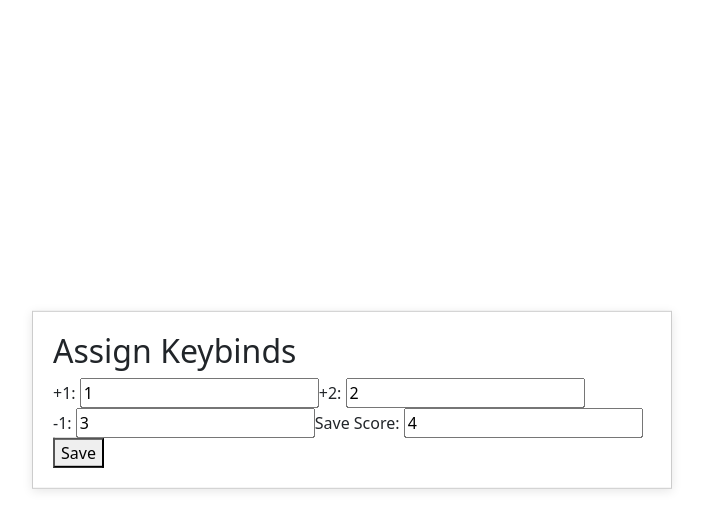
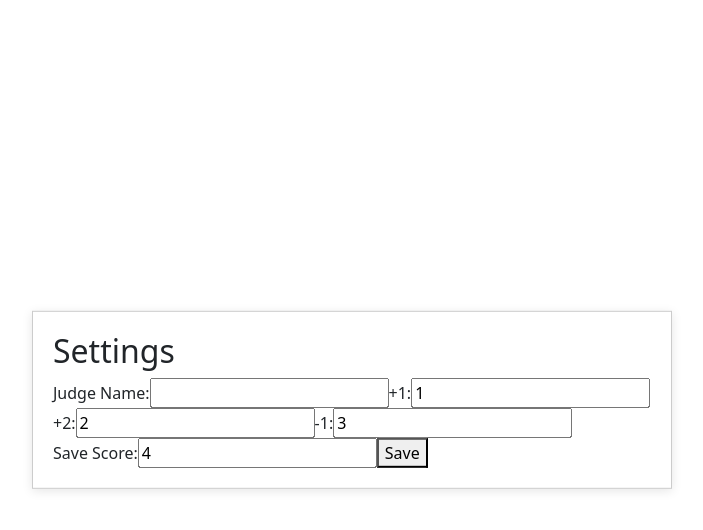
Before and after one commit to colinbeckford/clicker-react, a React (Create React App) app: page / in a window 1280 px wide. Both pictures are taken after a click on the button "Score Freestyle". Shown: the top 530 px of the page, without its empty margins (288-991 px from the left). Built offline with nearby package versions, Linux system fonts and the light colour scheme.

Commit message:
Updates
moving judge name to settings

```diff
--- a/src/App.js
+++ b/src/App.js
@@ -39,8 +39,6 @@ function App() {
     <div>
       {!showVideo && !keybindPopup && (
         <LoginScreen
-          judgeName={judgeName}
-          setJudgeName={setJudgeName}
           videoLink={videoLink}
           setVideoLink={setVideoLink}
           handleKeybindPopup={handleKeybindPopup}
@@ -49,6 +47,8 @@ function App() {
       )}
       {keybindPopup && (
         <KeybindPopup
+          judgeName={judgeName}
+          setJudgeName={setJudgeName}
           keybinds={keybinds}
           setKeybinds={setKeybinds}
           handlePopupClose={handlePopupClose}
@@ -57,6 +57,8 @@ function App() {
       {showVideo && (
         <VideoView
           videoLink={videoLink}
+          judgeName={judgeName}
+          setJudgeName={setJudgeName}
           keybinds={keybinds}
           setKeybinds={setKeybinds}
           setKeybindPopup={setKeybindPopup}
--- a/src/KeybindPopup.js
+++ b/src/KeybindPopup.js
@@ -1,20 +1,61 @@
-import React, { useState } from 'react';
+import React, { useState, useEffect } from 'react';
 
-function KeybindPopup({ keybinds, setKeybinds, handlePopupClose }) {
+function KeybindPopup({ keybinds, setKeybinds, handlePopupClose, judgeName, setJudgeName }) {
   const [newKeybinds, setNewKeybinds] = useState(keybinds);
+  const [newJudgeName, setNewJudgeName] = useState(judgeName);
+
+  useEffect(() => {
+    setNewKeybinds(keybinds);
+  }, [keybinds]);
+
+  useEffect(() => {
+    setNewJudgeName(judgeName);
+  }, [judgeName]);
 
   const handleSave = () => {
     setKeybinds(newKeybinds);
+    setJudgeName(newJudgeName);
     handlePopupClose();
   };
 
   return (
     <div className="popup">
-      <h2>Assign Keybinds</h2>
-      <label>+1: <input type="text" value={newKeybinds.plusOne} onChange={(e) => setNewKeybinds({ ...newKeybinds, plusOne: e.target.value })} /></label>
-      <label>+2: <input type="text" value={newKeybinds.plusTwo} onChange={(e) => setNewKeybinds({ ...newKeybinds, plusTwo: e.target.value })} /></label>
-      <label>-1: <input type="text" value={newKeybinds.minusOne} onChange={(e) => setNewKeybinds({ ...newKeybinds, minusOne: e.target.value })} /></label>
-      <label>Save Score: <input type="text" value={newKeybinds.saveScore} onChange={(e) => setNewKeybinds({ ...newKeybinds, saveScore: e.target.value })} /></label>
+      <h2>Settings</h2>
+      <label>Judge Name:
+        <input
+          type="text"
+          value={newJudgeName}
+          onChange={(e) => setNewJudgeName(e.target.value)}
+        />
+      </label>
+      <label>+1:
+        <input
+          type="text"
+          value={newKeybinds.plusOne}
+          onChange={(e) => setNewKeybinds({ ...newKeybinds, plusOne: e.target.value })}
+        />
+      </label>
+      <label>+2:
+        <input
+          type="text"
+          value={newKeybinds.plusTwo}
+          onChange={(e) => setNewKeybinds({ ...newKeybinds, plusTwo: e.target.value })}
+        />
+      </label>
+      <label>-1:
+        <input
+          type="text"
+          value={newKeybinds.minusOne}
+          onChange={(e) => setNewKeybinds({ ...newKeybinds, minusOne: e.target.value })}
+        />
+      </label>
+      <label>Save Score:
+        <input
+          type="text"
+          value={newKeybinds.saveScore}
+          onChange={(e) => setNewKeybinds({ ...newKeybinds, saveScore: e.target.value })}
+        />
+      </label>
       <button onClick={handleSave}>Save</button>
     </div>
   );
--- a/src/LoginScreen.js
+++ b/src/LoginScreen.js
@@ -1,15 +1,9 @@
 import React from 'react';
 
-function LoginScreen({ judgeName, setJudgeName, videoLink, setVideoLink, handleKeybindPopup, handleShowVideo }) {
+function LoginScreen({ videoLink, setVideoLink, handleKeybindPopup, handleShowVideo }) {
   return (
     <div>
       <h1>Judge Login</h1>
-      <input
-        type="text"
-        placeholder="Enter judge name"
-        value={judgeName}
-        onChange={(e) => setJudgeName(e.target.value)}
-      />
       <input
         type="text"
         placeholder="Enter YouTube video link"
--- a/src/Navbar.js
+++ b/src/Navbar.js
@@ -1,7 +1,7 @@
 import React, { useState } from 'react';
 import KeybindPopup from './KeybindPopup';
 
-function Navbar({keybinds, setKeybinds}) {
+function Navbar({ keybinds, setKeybinds, judgeName, setJudgeName }) {
     const [isKeybindPopupVisible, setKeybindPopupVisible] = useState(false);
 
     const handleSettingsClick = () => {
@@ -22,6 +22,8 @@ function Navbar({keybinds, setKeybinds}) {
             {isKeybindPopupVisible && (
                 <KeybindPopup keybinds={keybinds}
                     setKeybinds={setKeybinds}
+                    judgeName={judgeName}
+                    setJudgeName={setJudgeName}
                     handlePopupClose={closeKeybindPopup} />
             )}
         </nav>
--- a/src/VideoView.js
+++ b/src/VideoView.js
@@ -2,7 +2,7 @@ import React, { useEffect, useState } from 'react';
 import ReactPlayer from 'react-player';
 import Navbar from './Navbar';
 
-function VideoView({ videoLink, keybinds, setKeybinds }) {
+function VideoView({ videoLink, keybinds, setKeybinds, judgeName, setJudgeName }) {
   const [score, setScore] = useState(0);
   const [positiveScore, setPositiveScore] = useState(0);
   const [negativeScore, setNegativeScore] = useState(0);
@@ -27,7 +27,7 @@ function VideoView({ videoLink, keybinds, setKeybinds }) {
         setScore(score - 1);
         break;
       case keybinds.saveScore:
-        console.log(`Score saved: ${score} at time ${Math.floor(currentTime)}`);
+        console.log(scoreList);
         break;
       default:
         break;
@@ -38,7 +38,7 @@ function VideoView({ videoLink, keybinds, setKeybinds }) {
     if (score !== 0 || scoreList.length > 0) {
       setScoreList((prevScores) => [
         ...prevScores,
-        { second: Number(currentTime.toFixed(1)), score: score },
+        { judge: judgeName, link: videoId, second: Number(currentTime.toFixed(1)), score: score },
       ]);
     }
   }, [score]);
@@ -66,7 +66,8 @@ function VideoView({ videoLink, keybinds, setKeybinds }) {
 
   return (
     <div>
-      <Navbar keybinds={keybinds} setKeybinds={setKeybinds}/>
+      <Navbar keybinds={keybinds} setKeybinds={setKeybinds} judgeName={judgeName}
+        setJudgeName={setJudgeName} />
       <div>
         Score: +{positiveScore} -{negativeScore}
       </div>
@@ -74,7 +75,7 @@ function VideoView({ videoLink, keybinds, setKeybinds }) {
         url={videoLink}
         controls
         onProgress={handleProgress}
-        progressInterval={9}
+        progressInterval={7}
       />
     </div>
   );
```
Lines whose indentation alone changed are shown as unchanged.
